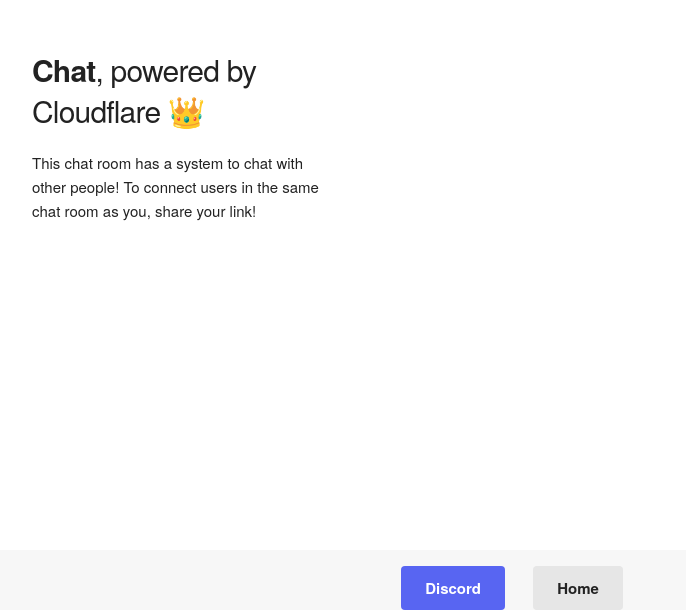
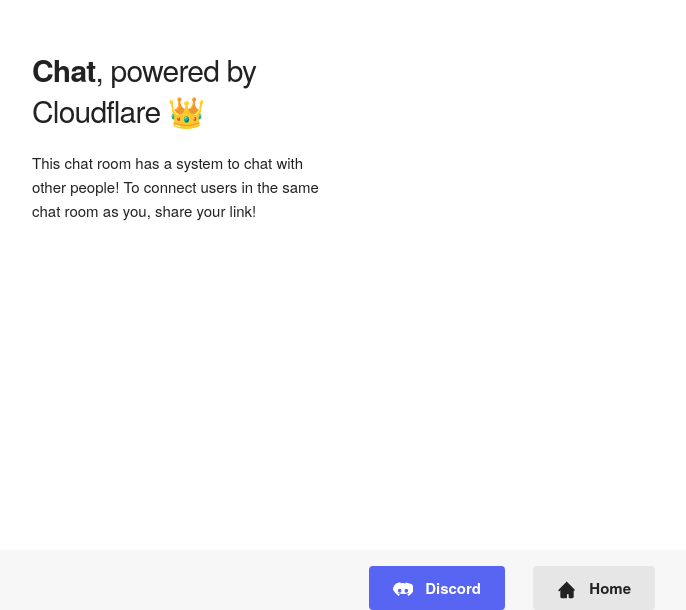
Before and after one commit to RealEliz/durable-chat-template, a React app: page public/index.html in a window 1280 px wide. Shown: the part 190-800 px from the top of the page, without its empty margins (128-814 px from the left). Built offline with nearby package versions, Linux system fonts and the light colour scheme.

Commit message:
Update index.html

```diff
--- a/public/index.html
+++ b/public/index.html
@@ -47,10 +47,12 @@
     <!-- ...rest of your HTML... -->
 
 <footer style="width:100%;padding:16px 0 0 0;position:fixed;bottom:0;left:0;background:#f7f7f7;text-align:center;z-index:100;">
-      <a href="https://discord.com/" target="_blank" style="display:inline-block;margin:0 12px;padding:10px 24px;background:#5865F2;color:#fff;border:none;border-radius:4px;text-decoration:none;font-weight:600;">
+  <a href="https://discord.com/" target="_blank" style="display:inline-block;margin:0 12px;padding:10px 24px;background:#5865F2;color:#fff;border:none;border-radius:4px;text-decoration:none;font-weight:600;vertical-align:middle;">
+    <svg xmlns="http://www.w3.org/2000/svg" style="vertical-align:middle;margin-right:8px;" width="20" height="20" viewBox="0 0 24 24" fill="#fff"><path d="M20.317 4.369a19.791 19.791 0 0 0-4.885-1.515.07.07 0 0 0-.075.035c-.21.37-.444.854-.608 1.234A18.18 18.18 0 0 0 12 3.634a18.079 18.079 0 0 0-2.75.189c-.163-.382-.398-.865-.609-1.234a.069.069 0 0 0-.075-.035 19.736 19.736 0 0 0-4.885 1.515.064.064 0 0 0-.03.027C.533 7.059-.32 9.579.099 12.057a.08.08 0 0 0 .028.048A19.963 19.963 0 0 0 6.65 19.127a.07.07 0 0 0 .049.018c.495-.68.94-1.398 1.332-2.146a.07.07 0 0 0-.037-.098 13.143 13.143 0 0 1-1.885-.895.07.07 0 0 1-.008-.116c.126-.094.252-.192.372-.291a.07.07 0 0 1 .071-.009c3.967 1.813 8.271 1.813 12.207 0a.07.07 0 0 1 .072.008c.12.099.246.197.372.291a.07.07 0 0 1-.008.116c-.605.353-1.24.668-1.885.895a.07.07 0 0 0-.037.098c.393.748.837 1.466 1.332 2.146a.07.07 0 0 0 .049-.018 19.934 19.934 0 0 0 6.522-7.022.07.07 0 0 0 .028-.048c.5-3.013-.838-5.495-3.451-7.661a.061.061 0 0 0-.03-.027ZM8.02 15.331c-1.183 0-2.157-1.085-2.157-2.419 0-1.333.955-2.419 2.157-2.419 1.217 0 2.176 1.104 2.157 2.419 0 1.334-.955 2.419-2.157 2.419Zm7.974 0c-1.183 0-2.157-1.085-2.157-2.419 0-1.333.955-2.419 2.157-2.419 1.217 0 2.176 1.104 2.157 2.419 0 1.334-.94 2.419-2.157 2.419Z"/></svg>
     Discord
   </a>
-      <a href="/" style="display:inline-block;margin:0 12px;padding:10px 24px;background:#e6e6e6;color:#222;border:none;border-radius:4px;text-decoration:none;font-weight:600;">
+  <a href="/" style="display:inline-block;margin:0 12px;padding:10px 24px;background:#e6e6e6;color:#222;border:none;border-radius:4px;text-decoration:none;font-weight:600;vertical-align:middle;">
+    <svg xmlns="http://www.w3.org/2000/svg" style="vertical-align:middle;margin-right:8px;" width="20" height="20" viewBox="0 0 24 24" fill="#222"><path d="M10.707 2.293a1 1 0 0 1 1.414 0l9 9a1 1 0 0 1-1.414 1.414L20 12.414V20a2 2 0 0 1-2 2h-3a1 1 0 0 1-1-1v-4h-2v4a1 1 0 0 1-1 1H6a2 2 0 0 1-2-2v-7.586l-.707.707a1 1 0 0 1-1.414-1.414l9-9z"/></svg>
     Home
   </a>
 </footer>
```
Lines whose indentation alone changed are shown as unchanged.
